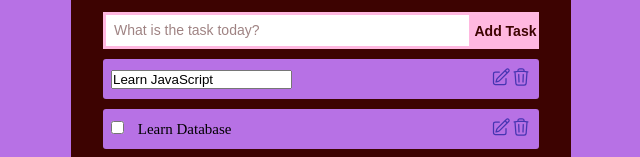
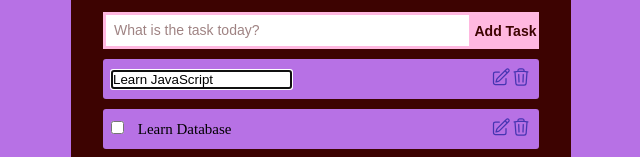
Before and after one commit to 2giosangmitom/todolist-vue, a Vue app: page / in a window 1280 px wide. Both pictures are taken after a click on the icon 820 px from the left and 231 px from the top of the page. Shown: the part 154-311 px from the top of the page, without its empty margins (319-959 px from the left). Built offline with nearby package versions, Linux system fonts and the light colour scheme.

Commit message:
feat(ListItem): autofocus for edit task

```diff
--- a/src/components/ListItem.vue
+++ b/src/components/ListItem.vue
@@ -29,7 +29,7 @@ const handleUpdate = () => {
   <div class="list_item">
     <div :class="{ checked: isChecked }">
       <template v-if="isEditable">
-        <input type="text" v-model="newTitle" @blur="handleUpdate" @keyup.enter="handleUpdate" />
+        <input type="text" v-model="newTitle" @blur="handleUpdate" @keyup.enter="handleUpdate" autofocus />
       </template>
       <template v-else>
         <input type="checkbox" class="checkbox" @change="emit('check')" :checked="isChecked" />
```
